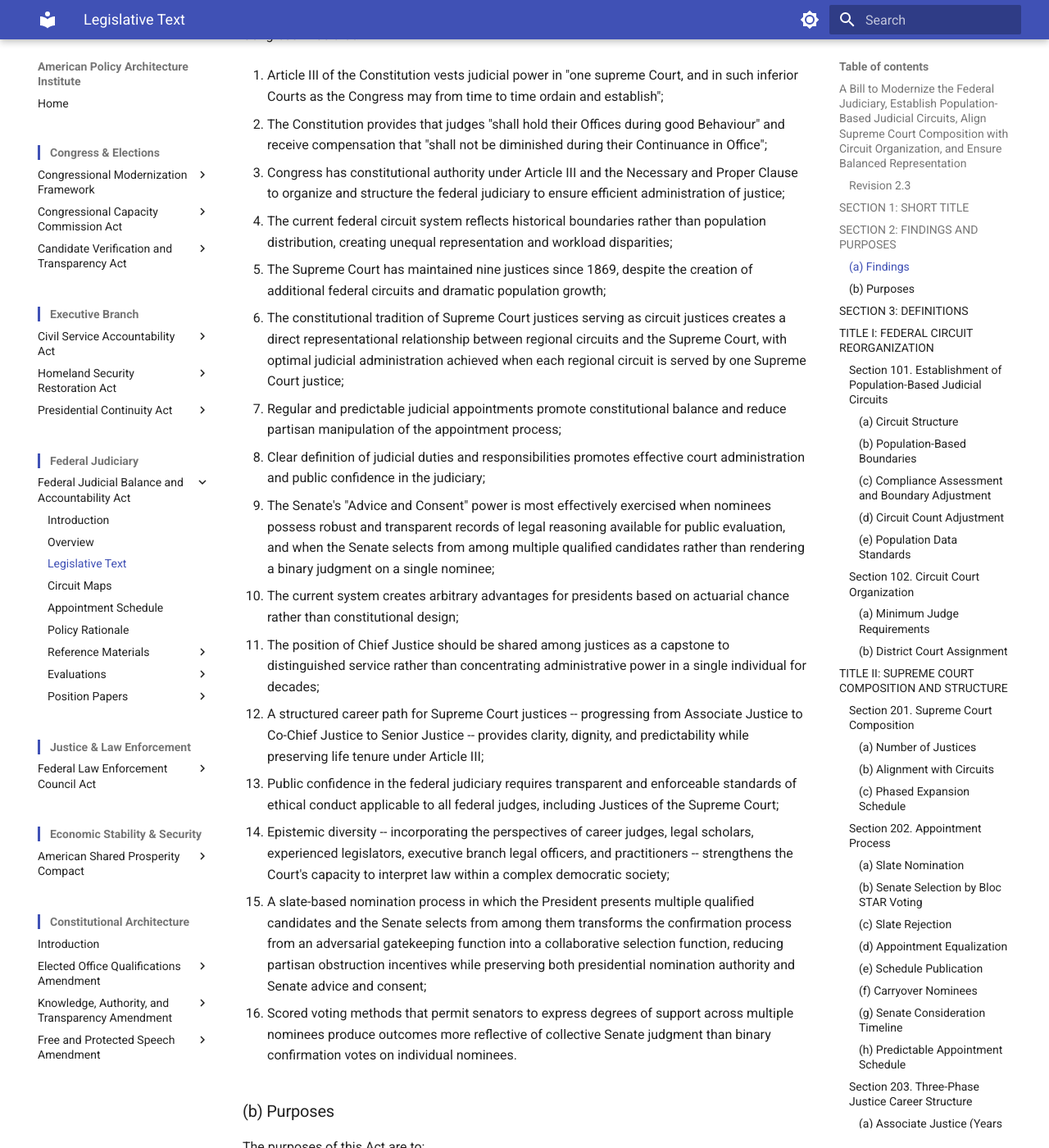
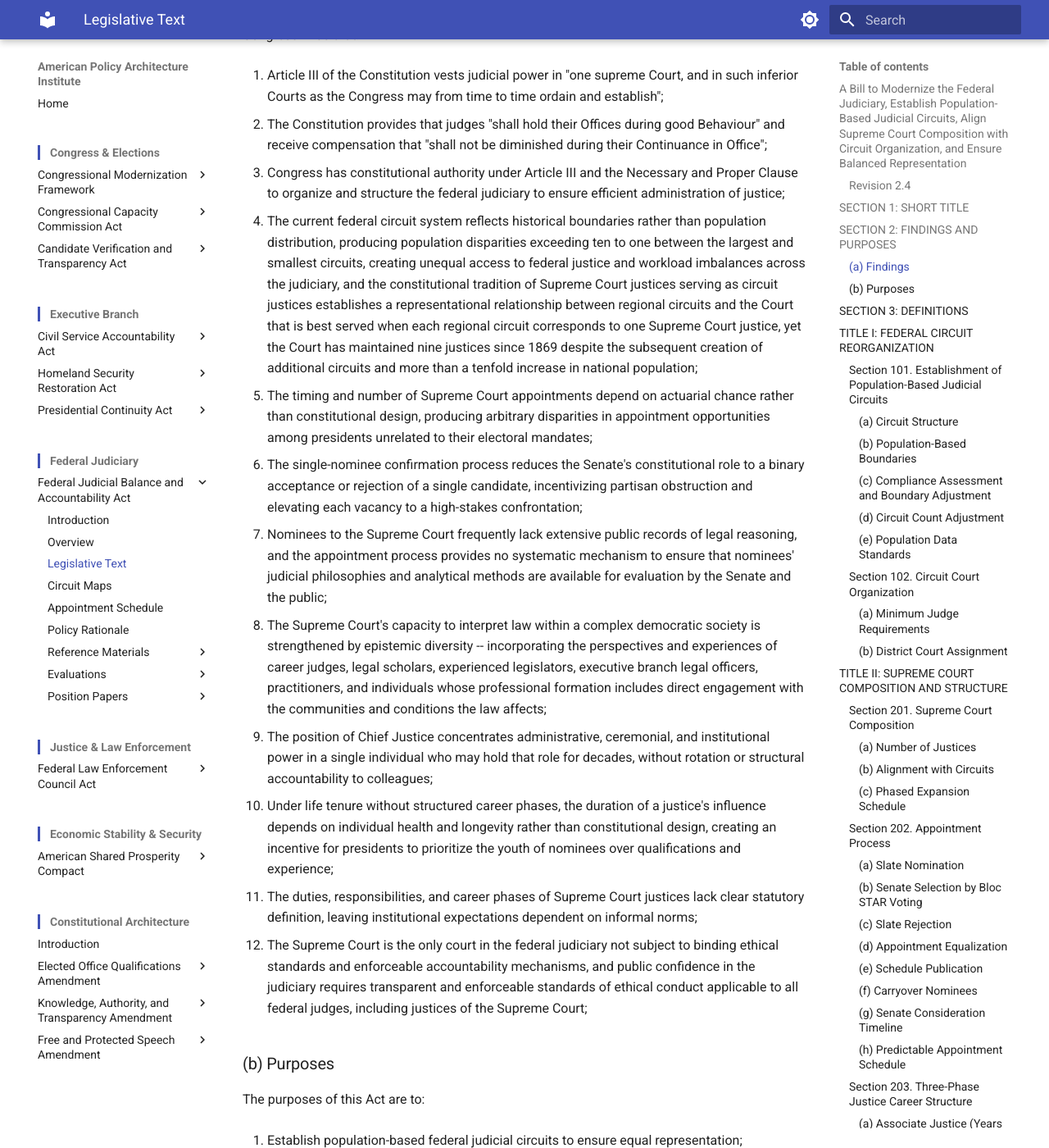
Before and after one commit to albertintech/apai, an MkDocs documentation site: the page built from docs/judiciary/fjbaa/legislative-text.md, in a window 1280 px wide and 1400 px high, scrolled down 622 px. Shown: the whole window at 82% size. Built offline with MkDocs 1.6.1 and Material for MkDocs 9.7.7, drawn with Linux system fonts in a browser that asks for light colours; some of the changed text lies outside the part shown.

Commit message:
Update legislative-text.md

```diff
--- a/docs/judiciary/fjbaa/legislative-text.md
+++ b/docs/judiciary/fjbaa/legislative-text.md
@@ -2,7 +2,7 @@
 
 ## A Bill to Modernize the Federal Judiciary, Establish Population-Based Judicial Circuits, Align Supreme Court Composition with Circuit Organization, and Ensure Balanced Representation
 
-### Revision 2.3
+### Revision 2.4
 
 ---
 
@@ -22,31 +22,23 @@ Congress finds that:
 
 3. Congress has constitutional authority under Article III and the Necessary and Proper Clause to organize and structure the federal judiciary to ensure efficient administration of justice;
 
-4. The current federal circuit system reflects historical boundaries rather than population distribution, creating unequal representation and workload disparities;
+4. The current federal circuit system reflects historical boundaries rather than population distribution, producing population disparities exceeding ten to one between the largest and smallest circuits, creating unequal access to federal justice and workload imbalances across the judiciary, and the constitutional tradition of Supreme Court justices serving as circuit justices establishes a representational relationship between regional circuits and the Court that is best served when each regional circuit corresponds to one Supreme Court justice, yet the Court has maintained nine justices since 1869 despite the subsequent creation of additional circuits and more than a tenfold increase in national population;
 
-5. The Supreme Court has maintained nine justices since 1869, despite the creation of additional federal circuits and dramatic population growth;
+5. The timing and number of Supreme Court appointments depend on actuarial chance rather than constitutional design, producing arbitrary disparities in appointment opportunities among presidents unrelated to their electoral mandates;
 
-6. The constitutional tradition of Supreme Court justices serving as circuit justices creates a direct representational relationship between regional circuits and the Supreme Court, with optimal judicial administration achieved when each regional circuit is served by one Supreme Court justice;
+6. The single-nominee confirmation process reduces the Senate's constitutional role to a binary acceptance or rejection of a single candidate, incentivizing partisan obstruction and elevating each vacancy to a high-stakes confrontation;
 
-7. Regular and predictable judicial appointments promote constitutional balance and reduce partisan manipulation of the appointment process;
+7. Nominees to the Supreme Court frequently lack extensive public records of legal reasoning, and the appointment process provides no systematic mechanism to ensure that nominees' judicial philosophies and analytical methods are available for evaluation by the Senate and the public;
 
-8. Clear definition of judicial duties and responsibilities promotes effective court administration and public confidence in the judiciary;
+8. The Supreme Court's capacity to interpret law within a complex democratic society is strengthened by epistemic diversity -- incorporating the perspectives and experiences of career judges, legal scholars, experienced legislators, executive branch legal officers, practitioners, and individuals whose professional formation includes direct engagement with the communities and conditions the law affects;
 
-9. The Senate's "Advice and Consent" power is most effectively exercised when nominees possess robust and transparent records of legal reasoning available for public evaluation, and when the Senate selects from among multiple qualified candidates rather than rendering a binary judgment on a single nominee;
+9. The position of Chief Justice concentrates administrative, ceremonial, and institutional power in a single individual who may hold that role for decades, without rotation or structural accountability to colleagues;
 
-10. The current system creates arbitrary advantages for presidents based on actuarial chance rather than constitutional design;
+10. Under life tenure without structured career phases, the duration of a justice's influence depends on individual health and longevity rather than constitutional design, creating an incentive for presidents to prioritize the youth of nominees over qualifications and experience;
 
-11. The position of Chief Justice should be shared among justices as a capstone to distinguished service rather than concentrating administrative power in a single individual for decades;
+11. The duties, responsibilities, and career phases of Supreme Court justices lack clear statutory definition, leaving institutional expectations dependent on informal norms;
 
-12. A structured career path for Supreme Court justices -- progressing from Associate Justice to Co-Chief Justice to Senior Justice -- provides clarity, dignity, and predictability while preserving life tenure under Article III;
-
-13. Public confidence in the federal judiciary requires transparent and enforceable standards of ethical conduct applicable to all federal judges, including Justices of the Supreme Court;
-
-14. Epistemic diversity -- incorporating the perspectives of career judges, legal scholars, experienced legislators, executive branch legal officers, and practitioners -- strengthens the Court's capacity to interpret law within a complex democratic society;
-
-15. A slate-based nomination process in which the President presents multiple qualified candidates and the Senate selects from among them transforms the confirmation process from an adversarial gatekeeping function into a collaborative selection function, reducing partisan obstruction incentives while preserving both presidential nomination authority and Senate advice and consent;
-
-16. Scored voting methods that permit senators to express degrees of support across multiple nominees produce outcomes more reflective of collective Senate judgment than binary confirmation votes on individual nominees.
+12. The Supreme Court is the only court in the federal judiciary not subject to binding ethical standards and enforceable accountability mechanisms, and public confidence in the judiciary requires transparent and enforceable standards of ethical conduct applicable to all federal judges, including justices of the Supreme Court;
 
 ### (b) Purposes
 
@@ -54,27 +46,23 @@ The purposes of this Act are to:
 
 1. Establish population-based federal judicial circuits to ensure equal representation;
 
-2. Align Supreme Court composition with regional circuit organization to restore constitutional balance between Court size and judicial administration;
+2. Align Supreme Court composition with regional circuit organization to restore the constitutional relationship between Court size and judicial administration;
 
-3. Create predictable and fair judicial appointment processes;
+3. Create predictable and equalized judicial appointment processes to ensure that each president exercises comparable influence on the Court's composition;
 
-4. Define the duties and responsibilities of federal judicial offices;
+4. Establish a slate-based nomination and scored voting selection process to transform judicial confirmation into a collaborative function of shared constitutional authority;
 
-5. Establish transparency and documentation requirements that ensure nominees possess evaluable records of legal reasoning;
+5. Establish transparency and documentation requirements to ensure that nominees possess evaluable records of legal reasoning;
 
-6. Enhance transparency in the judicial appointment process;
+6. Ensure that the Supreme Court draws from diverse professional pathways and experiential backgrounds to strengthen the Court's institutional capacity;
 
-7. Ensure optimal utilization of judicial experience and expertise;
+7. Establish shared leadership of the Supreme Court through rotating Co-Chief Justice service;
 
-8. Restore constitutional balance among the branches of government;
+8. Establish a three-phase career structure for Supreme Court justices to provide clarity, dignity, and predictability across each phase of judicial service;
 
-9. Diffuse the concentration of power in the Chief Justice position through shared leadership among Co-Chief Justices;
+9. Define the duties and responsibilities of federal judicial offices;
 
-10. Establish a dignified three-phase career structure for Supreme Court justices that removes the nation's constitutional future from dependence on individual justices' health and longevity;
-
-11. Establish binding ethical standards and accountability mechanisms for the Supreme Court that preserve judicial independence while ensuring that no Justice is above the rule of law;
-
-12. Replace the binary single-nominee confirmation model with a slate-based selection process that structurally incentivizes cooperation between the President and the Senate while preventing partisan obstruction of judicial appointments.
+10. Establish binding ethical standards and accountability mechanisms for the Supreme Court to ensure that no justice is exempt from the rule of law;
 
 ## SECTION 3: DEFINITIONS
 
@@ -1046,9 +1034,28 @@ Nothing in this Title shall be construed to immunize any person from criminal li
 
 ---
 
+<!--
 ## Revision History
 
-**Revision 2.3** (Current)
+**Revision 2.4** (Current)
+- Reorganized Section 2(a) Findings into two tiers: three constitutional authority predicates (Findings 1-3, unchanged) followed by ten diagnostic findings (Findings 4-12), each paired with a corresponding purpose
+- Consolidated former Findings 4, 5, and 6 into new Finding 4 (circuit population disparities, circuit justice tradition, and static Court size as a unified diagnostic predicate)
+- Rewrote former Finding 10 with specificity as new Finding 5 (actuarial appointment disparities)
+- Split former Finding 9: binary confirmation dysfunction to new Finding 6, transparency deficit to new Finding 7
+- Expanded former Finding 14 to include experiential diversity alongside epistemic diversity as new Finding 8
+- Rewrote former Finding 11: removed prescriptive content, developed diagnostic content on Chief Justice power concentration as new Finding 9
+- Rewrote former Finding 12: removed prescriptive content, developed diagnostic content on longevity dependence and actuarial selection bias as new Finding 10
+- Rewrote and rescoped former Finding 8 as new Finding 11 (absence of statutory duty definitions)
+- Strengthened former Finding 13 as new Finding 12 (absence of binding ethics standards)
+- Retired former Findings 7, 15, and 16 as standalone entries; substantive content absorbed into diagnostic findings and purposes
+- Reorganized Section 2(b) Purposes from twelve to ten entries, each paired 1:1 with Findings 4-12 (Finding 4 supports Purposes 1 and 2)
+- All purposes rewritten in consistent action-oriented voice with embedded diagnostic rationale removed
+- Consolidated former Purposes 5 and 6 into new Purpose 5
+- Rescoped former Purpose 7 to epistemic and experiential diversity as new Purpose 6
+- Removed former Purpose 8 (overbroad); substance distributed across other purposes
+- Rewrote former Purpose 12 as new Purpose 4 (slate-based selection)
+
+**Revision 2.3**
 - Added Section 503(b)(4): Senior Justices currently assigned to vacancy coverage rotation under Section 205 are ineligible for Ethics Review Panel service during the rotation assignment; Bridge Panel fills resulting shortfalls
 - Amended Section 507(a) to exclude Senior Justices on vacancy coverage rotation from en banc appellate review, with Bridge Panel backstop at a three-member minimum
 - Amended Section 508(a) to broaden Bridge Panel trigger beyond transition period to include vacancy rotation exclusions, recusals, and combinations thereof; extended Bridge Panel coverage to en banc appellate body
@@ -1215,8 +1222,13 @@ Nothing in this Title shall be construed to immunize any person from criminal li
 - Creates predictable judicial appointment schedule
 - Defines qualifications and transparency requirements
 - Implements phased expansion and regular replacement schedule
+-->
 
-> 📄 [Download this document](https://github.com/albertintech/apai/blob/main/docs/judiciary/fjbaa/legislative-text.md) (opens on GitHub -- click the ⬇ download button)
+*Revision history available in the raw file.*
+
+> 📥 [Download this document](https://github.com/albertintech/apai/blob/main/docs/judiciary/fjbaa/legislative-text.md) (opens on GitHub -- click the download button)
+
+*Last revised April 2026*
 
 ---
 
```
